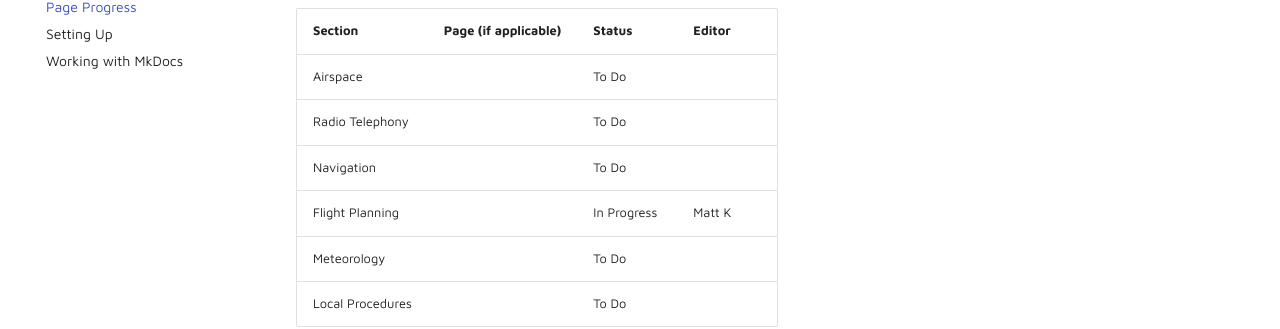
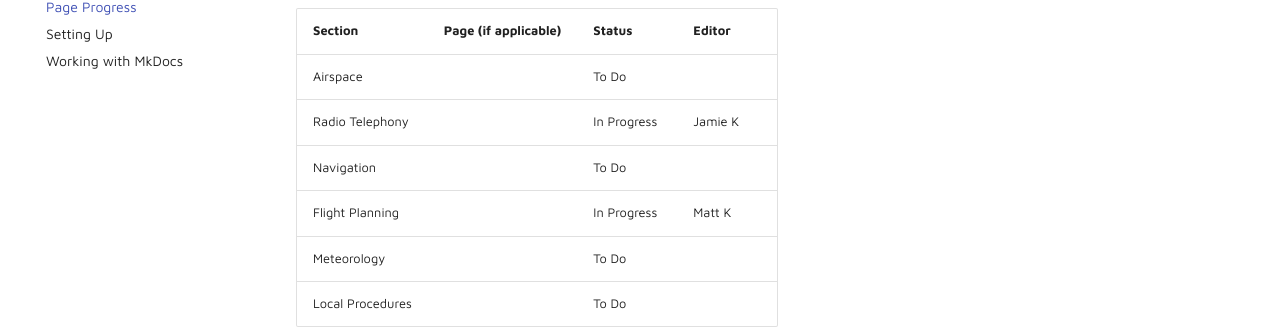
Before and after one commit to vatpac-technology/pilot-resources, an MkDocs documentation site: the page built from docs/assist-us/pageprogress.md, in a window 1280 px wide. Shown: the part 333-662 px from the top of the page. Built offline with MkDocs 1.6.1 and Material for MkDocs 9.7.7, drawn with Linux system fonts in a browser that asks for light colours; comment, search, counter and statistics services are not loaded.

Commit message:
Update radio telephony section owner

```diff
--- a/docs/assist-us/pageprogress.md
+++ b/docs/assist-us/pageprogress.md
@@ -9,7 +9,7 @@ Use this page to track each page/section as you work on it. This will avoid mult
 | Section | Page (if applicable) | Status | Editor |
 | --- | --- | --- | --- |
 | Airspace | | To Do | |
-| Radio Telephony | | To Do | |
+| Radio Telephony | | In Progress | Jamie K |
 | Navigation | | To Do | |
 | Flight Planning | | In Progress | Matt K |
 | Meteorology | | To Do | |
```
